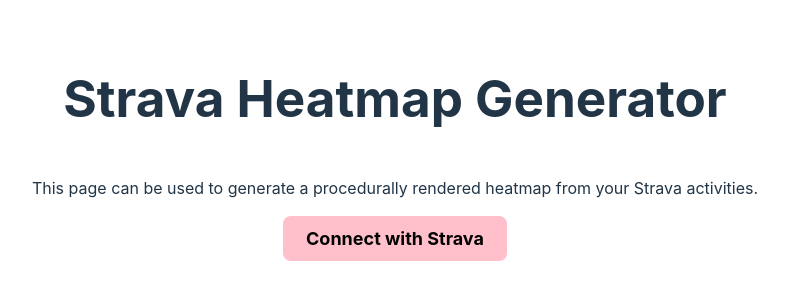
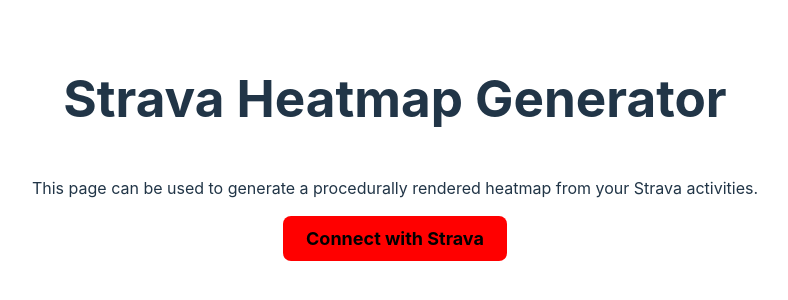
Before and after one commit to kevsommer/strava-procedural-heatmap, a React (Vite) app in the folder frontend/: page / in a window 1280 px wide. Shown: the part 252-552 px from the top of the page, without its empty margins (245-1033 px from the left). Built offline with nearby package versions, Linux system fonts and the light colour scheme; no server answers.

Commit message:
quick auto deploy test

```diff
--- a/frontend/src/pages/Landing/Landing.css
+++ b/frontend/src/pages/Landing/Landing.css
@@ -12,5 +12,5 @@
 .c-landing-page__button {
   font-weight: bold;
   font-size: large;
-  background-color: pink;
+  background-color: red;
 }
```
